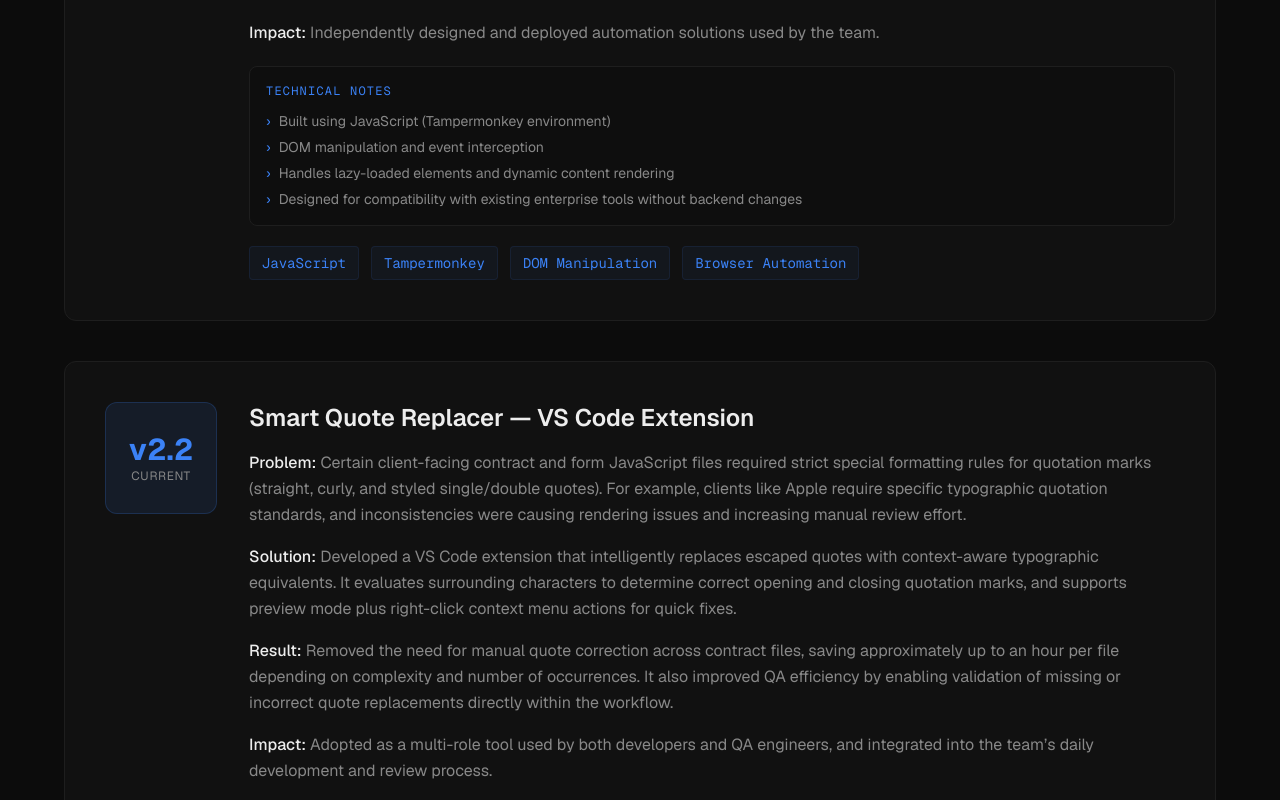
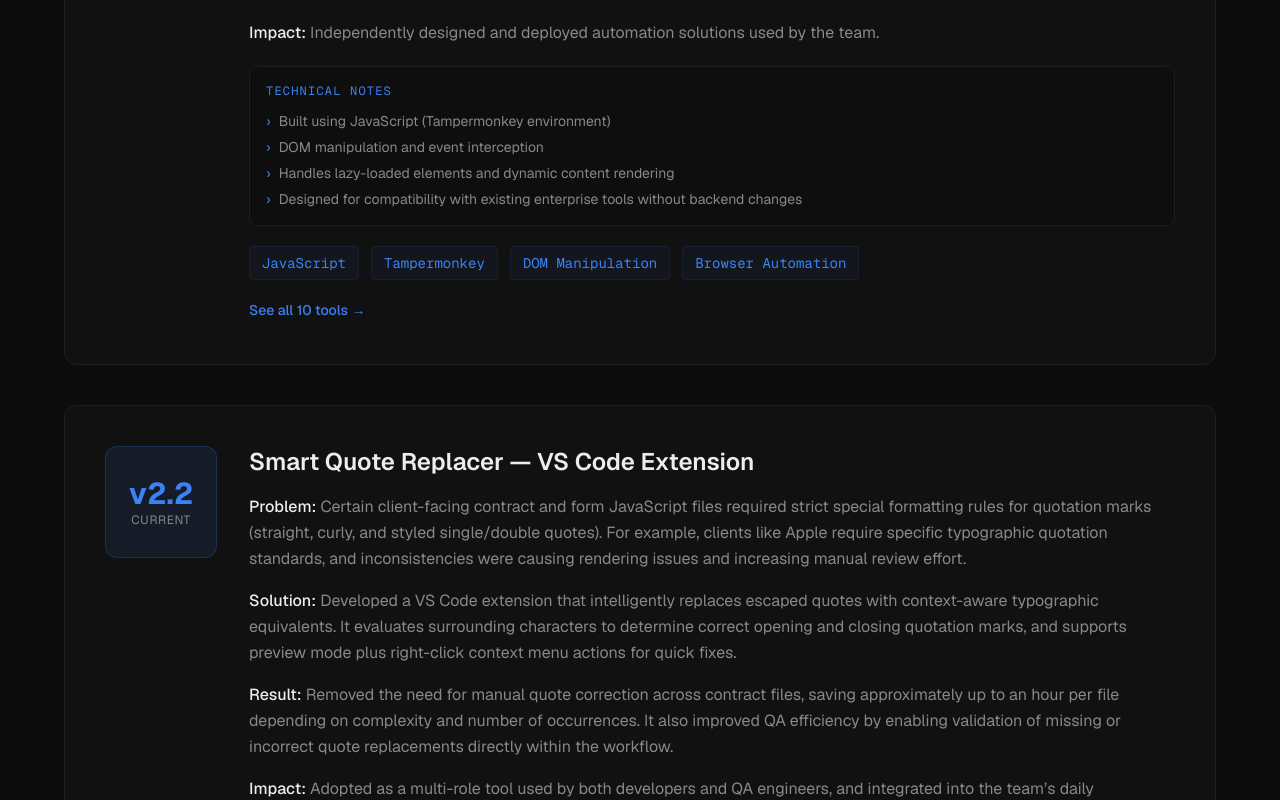
Before and after one commit to mangfredo/portfolio, a Next.js app: page / in a window 1280 px wide. Shown: the part 2980-3780 px from the top of the page. Built offline with nearby package versions, Linux system fonts and the light colour scheme.

Commit message:
added a link under the 2nd card for navigation

```diff
--- a/src/components/Projects.tsx
+++ b/src/components/Projects.tsx
@@ -10,6 +10,7 @@ const projects = [
     metricLabel: "time reduction",
     techNotes: null,
     video: "/offer_letter_tool_demo.mp4",
+    link: null,
   },
   {
     title: "Enterprise Workflow Automation Suite",
@@ -27,10 +28,11 @@ const projects = [
       "Designed for compatibility with existing enterprise tools without backend changes",
     ],
     video: null,
+    link: { href: "#scripts", label: "See all 10 tools →" },
   },
   {
-title: "Smart Quote Replacer — VS Code Extension",
-problem: "Certain client-facing contract and form JavaScript files required strict special formatting rules for quotation marks (straight, curly, and styled single/double quotes). For example, clients like Apple require specific typographic quotation standards, and inconsistencies were causing rendering issues and increasing manual review effort.",
+    title: "Smart Quote Replacer — VS Code Extension",
+    problem: "Certain client-facing contract and form JavaScript files required strict special formatting rules for quotation marks (straight, curly, and styled single/double quotes). For example, clients like Apple require specific typographic quotation standards, and inconsistencies were causing rendering issues and increasing manual review effort.",
 solution: "Developed a VS Code extension that intelligently replaces escaped quotes with context-aware typographic equivalents. It evaluates surrounding characters to determine correct opening and closing quotation marks, and supports preview mode plus right-click context menu actions for quick fixes.",
 result: "Removed the need for manual quote correction across contract files, saving approximately up to an hour per file depending on complexity and number of occurrences. It also improved QA efficiency by enabling validation of missing or incorrect quote replacements directly within the workflow.",
 impact: "Adopted as a multi-role tool used by both developers and QA engineers, and integrated into the team’s daily development and review process.",
@@ -44,6 +46,7 @@ impact: "Adopted as a multi-role tool used by both developers and QA engineers,
       "Preview mode to review changes before applying",
     ],
     video: "/smart_quote_replacer_demo.mp4",
+    link: null,
   },
 ];
 
@@ -99,6 +102,16 @@ export default function Projects() {
                       </video>
                     </div>
                   )}
+
+                  {p.link && (
+                    <a
+                      href={p.link.href}
+                      className="sel-invert inline-flex items-center gap-1.5 mt-5 text-sm font-medium transition-colors hover:opacity-80"
+                      style={{ color: "var(--accent)" }}
+                    >
+                      {p.link.label}
+                    </a>
+                  )}
                 </div>
               </div>
             </article>
```
